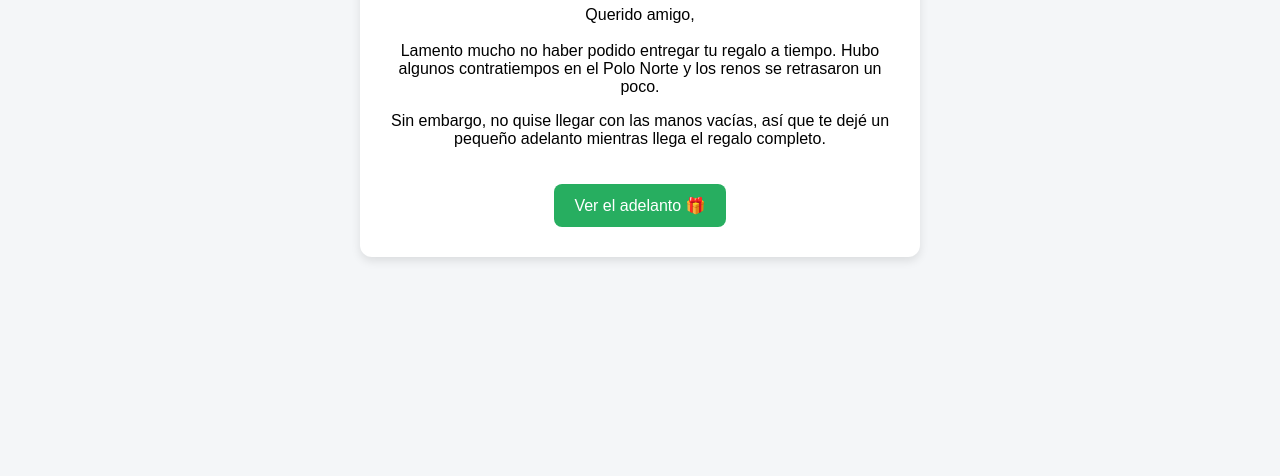
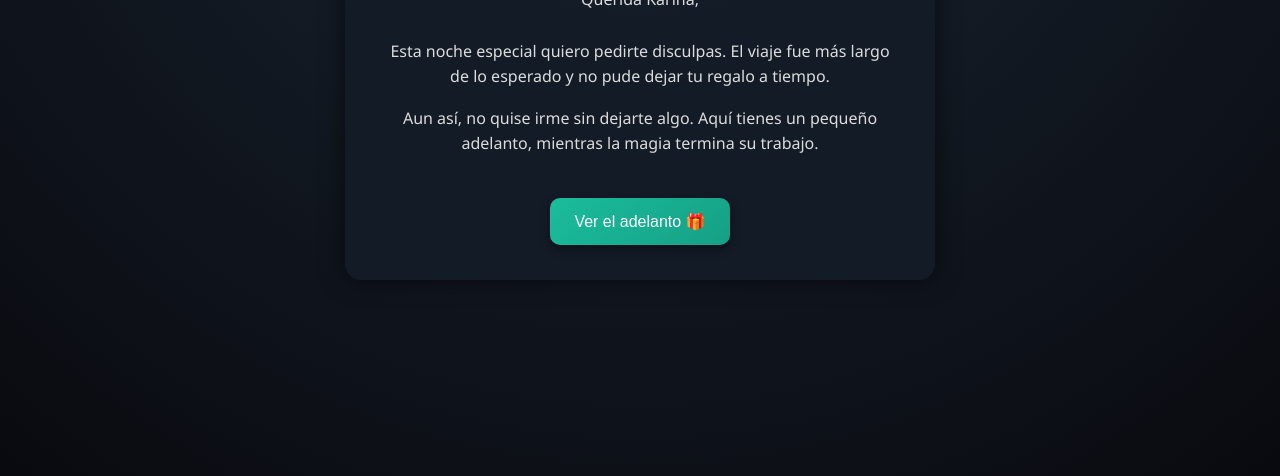
Before and after one commit to areizaaz/Kari, a plain HTML site: page index.html in a window 1280 px wide. Shown: the part 324-800 px from the top of the page. Drawn offline with Linux system fonts and the light colour scheme.

Commit message:
otro estilo

```diff
--- a/index.html
+++ b/index.html
@@ -5,41 +5,51 @@
     <title>Un mensaje de Papá Noel</title>
     <style>
         body {
-            font-family: Arial, sans-serif;
-            background-color: #f4f6f8;
+            font-family: "Segoe UI", Arial, sans-serif;
+            background: radial-gradient(circle at top, #1b2735, #090a0f);
             display: flex;
             justify-content: center;
             align-items: center;
             height: 100vh;
             margin: 0;
+            color: #eaeaea;
         }
 
         .card {
-            background: white;
-            padding: 30px;
-            max-width: 500px;
+            background: rgba(20, 28, 40, 0.95);
+            padding: 35px;
+            max-width: 520px;
             text-align: center;
-            border-radius: 12px;
-            box-shadow: 0 4px 10px rgba(0,0,0,0.1);
+            border-radius: 16px;
+            box-shadow: 0 0 25px rgba(0, 0, 0, 0.6);
         }
 
         h1 {
-            color: #c0392b;
+            color: #f1c40f;
+            margin-bottom: 15px;
+        }
+
+        p {
+            line-height: 1.6;
+            color: #dcdcdc;
         }
 
         button {
-            margin-top: 20px;
-            padding: 12px 20px;
+            margin-top: 25px;
+            padding: 14px 24px;
             font-size: 16px;
-            background-color: #27ae60;
-            color: white;
+            background: linear-gradient(135deg, #1abc9c, #16a085);
+            color: #ffffff;
             border: none;
-            border-radius: 8px;
+            border-radius: 10px;
             cursor: pointer;
+            box-shadow: 0 4px 10px rgba(0,0,0,0.4);
+            transition: transform 0.2s, box-shadow 0.2s;
         }
 
         button:hover {
-            background-color: #219150;
+            transform: translateY(-2px);
+            box-shadow: 0 6px 15px rgba(0,0,0,0.6);
         }
     </style>
 </head>
@@ -48,14 +58,15 @@
     <div class="card">
         <h1>🎄 Ho Ho Ho…</h1>
         <p>
-            Querido amigo,<br><br>
-            Lamento mucho no haber podido entregar tu regalo a tiempo.
-            Hubo algunos contratiempos en el Polo Norte y los renos
-            se retrasaron un poco.
+            Querida Karina,<br><br>
+            Esta noche especial quiero pedirte disculpas.
+            El viaje fue más largo de lo esperado y no pude
+            dejar tu regalo a tiempo.
         </p>
         <p>
-            Sin embargo, no quise llegar con las manos vacías,
-            así que te dejé un pequeño adelanto mientras llega el regalo completo.
+            Aun así, no quise irme sin dejarte algo.
+            Aquí tienes un pequeño adelanto, mientras la magia
+            termina su trabajo.
         </p>
 
         <button onclick="abrirAdelanto()">Ver el adelanto 🎁</button>
```
Also changed, not shown: adelanto.html (+3 -4 lines).
